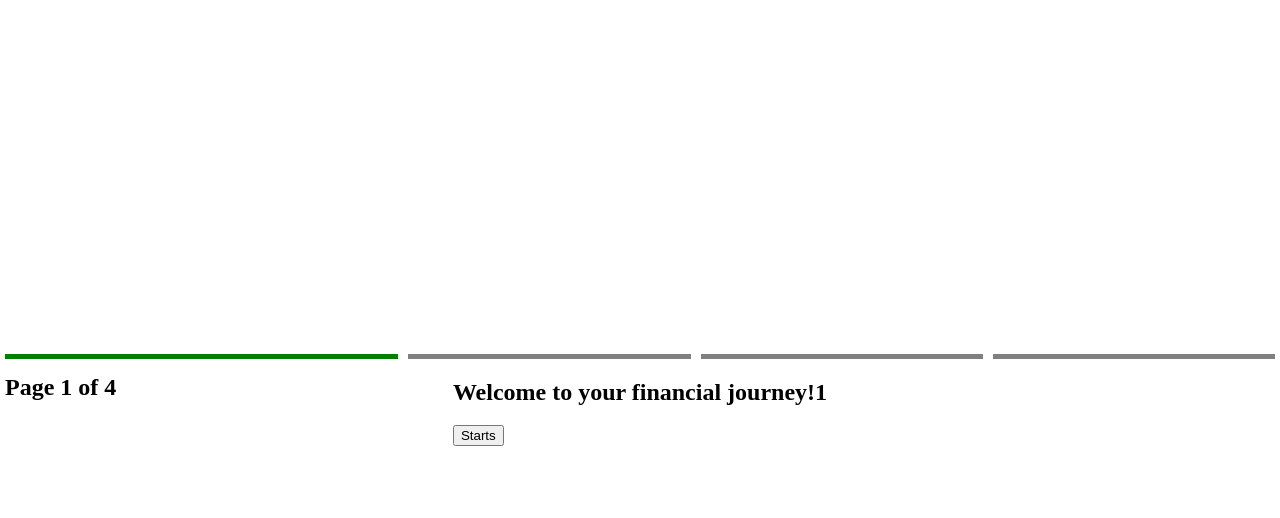
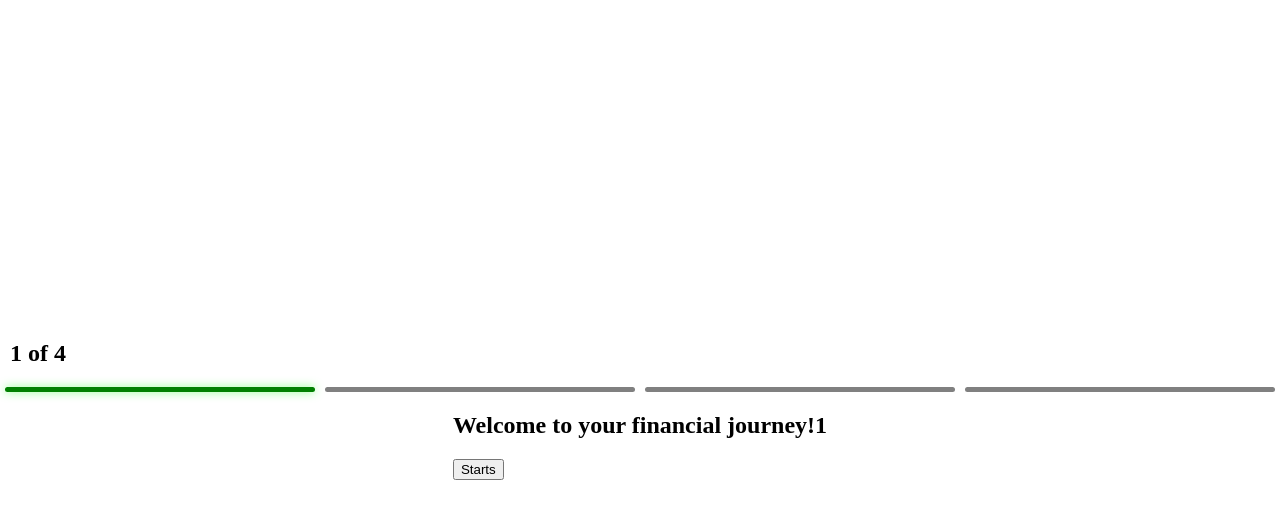
Before and after one commit to Arty2001/CONUHACKS_2024, a React (Create React App) app in the folder frontend/: page / in a window 1280 px wide. Both pictures are taken after a click on the button "Starts". Shown: the top 518 px of the page. Built offline with nearby package versions, Linux system fonts and the light colour scheme.

Commit message:
abilash front end

```diff
--- a/frontend/src/components/QuestionPage.tsx
+++ b/frontend/src/components/QuestionPage.tsx
@@ -6,16 +6,23 @@ interface QuestionPageProps{
 
 function QuestionPage({page}: QuestionPageProps){
     return (
+        <div style={{width:'100%'}}>
+            <h2 style={{ marginLeft: '10px' }}>{page} of 4</h2>
         <div style={{display:'flex' , width:'100%',height: 5, alignSelf: 'flex-start'}}>
-            <div style={{backgroundColor: page > 0 ? "green" : 'grey', flexGrow:1, margin: '0 5px'}}>
-                <h2> Page 1 of 4</h2>
+            <div
+            style={{backgroundColor: page > 0 ? "green" : 'grey', flexGrow:1, margin: '0 5px', borderRadius: '10px', boxShadow: page === 1 ? '0 0 10px rgba(0, 255, 0, 0.5)' : 'none'}}>
+            {/* <h2> Page 1 of 4</h2> */}
             </div>
-            <div style={{backgroundColor: page > 1 ? "green" : 'grey', flexGrow:1, margin: '0 5px'}}>
+            <div style={{backgroundColor: page > 1 ? "green" : 'grey', flexGrow:1, margin: '0 5px', borderRadius: '10px', boxShadow: page === 2 ? '0 0 10px rgba(0, 255, 0, 0.5)' : 'none'}}>
+            {/* <h2> Page 2 of 4</h2> */}
             </div>
-            <div style={{backgroundColor: page > 2 ? "green" : 'grey', flexGrow:1, margin: '0 5px'}}>
+            <div style={{backgroundColor: page > 2 ? "green" : 'grey', flexGrow:1, margin: '0 5px', borderRadius: '10px', boxShadow: page === 3 ? '0 0 10px rgba(0, 255, 0, 0.5)' : 'none'}}>
+            {/* <h2> Page 3 of 4</h2> */}
             </div>
-            <div style={{backgroundColor: page > 3 ? "green" : 'grey', flexGrow:1, margin: '0 5px'}}>
+            <div style={{backgroundColor: page > 3 ? "green" : 'grey', flexGrow:1, margin: '0 5px', borderRadius: '10px', boxShadow: page === 4 ? '0 0 10px rgba(0, 255, 0, 0.5)' : 'none'}}>
+            {/* <h2> Page 4 of 4</h2> */}
             </div>
+        </div>
         </div>
     )
 }
```
